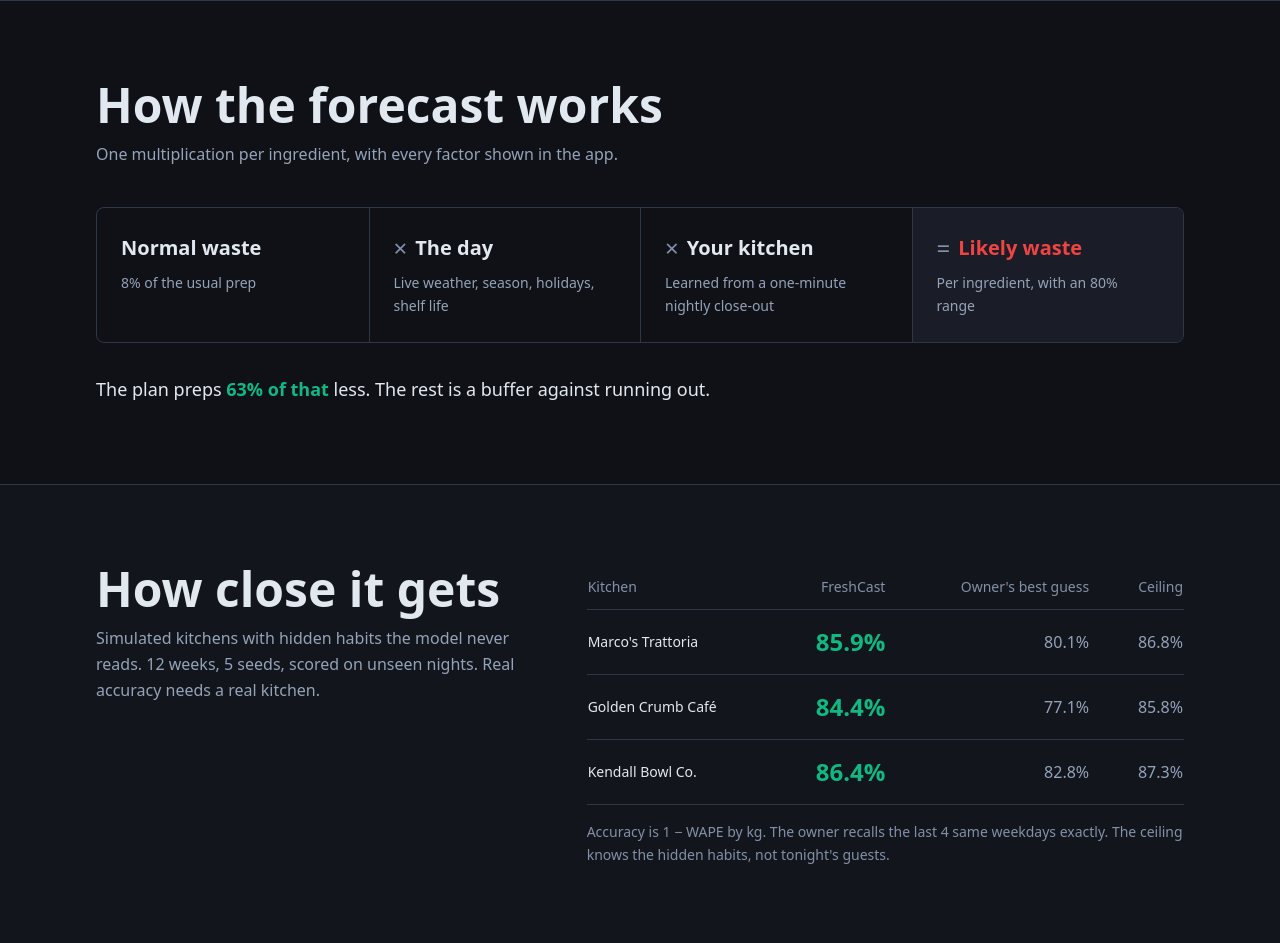
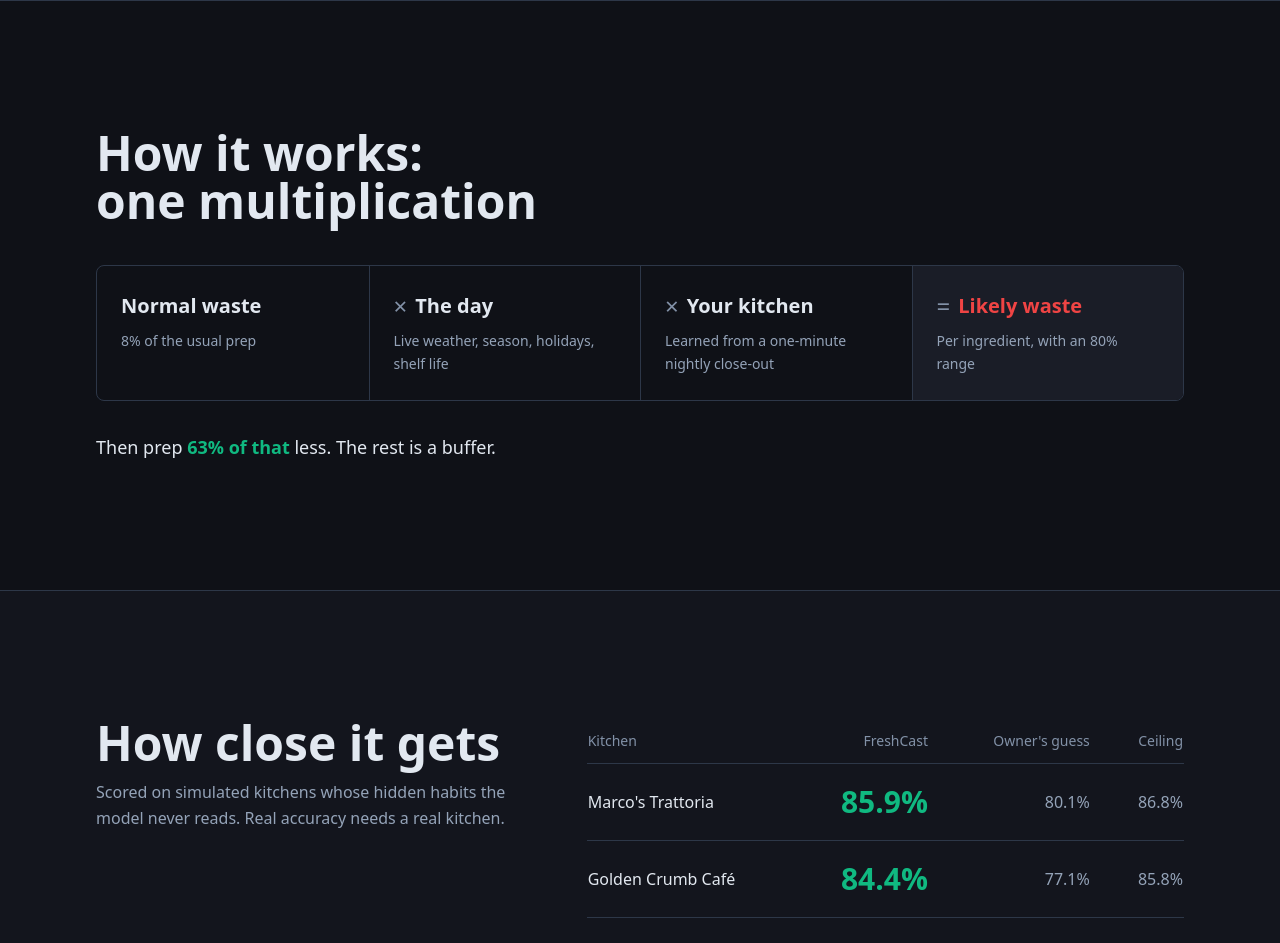
Before and after one commit to DanielIbraev/FreshCast, a Next.js app in the folder freshcast-app/: page / in a window 1280 px wide. Shown: the part 800-1743 px from the top of the page. Built offline with nearby package versions, Linux system fonts and the light colour scheme.

Commit message:
Front page and README screenshots

```diff
--- a/freshcast-app/app/page.tsx
+++ b/freshcast-app/app/page.tsx
@@ -27,8 +27,8 @@ export default function Home() {
       <main>
         <section className="mx-auto grid max-w-6xl gap-10 px-5 pb-16 pt-6 sm:px-8 lg:grid-cols-[minmax(0,1.08fr)_minmax(0,1fr)] lg:min-h-[calc(100svh-4rem)] lg:items-center lg:gap-12 lg:py-10">
           <div className="min-w-0">
-            <h1 className="font-display text-[2.6rem] font-700 leading-[1.05] text-text-primary [overflow-wrap:break-word] sm:text-6xl">
-              Prep less food. Throw less away.
+            <h1 className="font-display text-[2rem] font-700 leading-[1.05] text-text-primary [overflow-wrap:break-word] sm:text-5xl xl:text-6xl">
+              <span className="block">Prep less food.</span> <span className="block">Throw less away.</span>
             </h1>
             <p className="mt-5 max-w-[34rem] text-lg leading-relaxed text-text-secondary">
               Each morning, FreshCast tells an independent restaurant how much less of each ingredient to prep. No hardware.
@@ -40,9 +40,9 @@ export default function Home() {
             <Image
               src="/landing/dashboard.webp"
               width={1800}
-              height={1200}
+              height={1500}
               priority
-              sizes="(min-width: 1024px) 780px, 100vw"
+              unoptimized
               alt="The FreshCast forecast for Marco's Trattoria: a 7-day outlook with live weather, guests and dollars of likely waste per day, then today's waste at risk and what the prep plan saves."
               className="h-auto w-full max-w-none rounded-lg border border-border lg:w-[150%]"
             />
--- a/freshcast-app/components/landing/accuracy.tsx
+++ b/freshcast-app/components/landing/accuracy.tsx
@@ -15,14 +15,14 @@ export function Accuracy() {
 
   return (
     <section aria-labelledby="accuracy" className="border-t border-border bg-surface/40">
-      <div className="mx-auto grid max-w-6xl gap-10 px-5 py-16 sm:px-8 lg:grid-cols-[minmax(0,5fr)_minmax(0,7fr)] lg:gap-16 lg:py-20">
+      <div className="mx-auto grid max-w-6xl gap-10 px-5 py-20 sm:px-8 lg:grid-cols-[minmax(0,5fr)_minmax(0,7fr)] lg:gap-16 lg:py-32">
         <div className="min-w-0">
           <h2 id="accuracy" className="font-display text-4xl font-700 lg:text-5xl leading-tight text-text-primary">
             How close it gets
           </h2>
           <p className="mt-3 text-base leading-relaxed text-text-secondary">
-            Simulated kitchens with hidden habits the model never reads. {weeks} weeks, {bench.seeds.length} seeds,
-            scored on unseen nights. Real accuracy needs a real kitchen.
+            Scored on simulated kitchens whose hidden habits the model never reads. Real accuracy needs a real
+            kitchen.
           </p>
         </div>
 
@@ -30,26 +30,26 @@ export function Accuracy() {
           <table className="w-full text-left">
             <thead>
               <tr className="border-b border-border text-sm text-text-muted">
-                <th scope="col" className="py-3 pr-4 font-400">Kitchen</th>
-                <th scope="col" className="px-4 py-3 text-right font-400">FreshCast</th>
-                <th scope="col" className="px-4 py-3 text-right font-400">Owner&apos;s best guess</th>
-                <th scope="col" className="py-3 pl-4 text-right font-400">Ceiling</th>
+                <th scope="col" className="py-3 pr-2 font-400 sm:pr-4">Kitchen</th>
+                <th scope="col" className="px-2 py-3 text-right font-400 sm:px-4">FreshCast</th>
+                <th scope="col" className="px-2 py-3 text-right font-400 sm:px-4">Owner&apos;s guess</th>
+                <th scope="col" className="py-3 pl-2 text-right font-400 sm:pl-4">Ceiling</th>
               </tr>
             </thead>
             <tbody>
               {rows.map((r) => (
                 <tr key={r.id} className="border-b border-border">
-                  <th scope="row" className="py-4 pr-4 text-sm font-500 text-text-primary">{r.name}</th>
-                  <td className="px-4 py-4 text-right font-display text-2xl font-700 tabular-nums text-good">{pct(r.model)}</td>
-                  <td className="px-4 py-4 text-right text-base tabular-nums text-text-secondary">{pct(r.owner)}</td>
-                  <td className="py-4 pl-4 text-right text-base tabular-nums text-text-secondary">{pct(r.ceiling)}</td>
+                  <th scope="row" className="py-5 pr-2 text-sm font-500 sm:pr-4 sm:text-base text-text-primary">{r.name}</th>
+                  <td className="px-2 py-5 text-right font-display text-2xl sm:px-4 sm:text-3xl font-700 tabular-nums text-good">{pct(r.model)}</td>
+                  <td className="px-2 py-5 text-right text-sm sm:px-4 sm:text-base tabular-nums text-text-secondary">{pct(r.owner)}</td>
+                  <td className="py-5 pl-2 text-right text-sm sm:pl-4 sm:text-base tabular-nums text-text-secondary">{pct(r.ceiling)}</td>
                 </tr>
               ))}
             </tbody>
           </table>
           <p className="mt-4 text-sm leading-relaxed text-text-muted">
-            Accuracy is 1 − WAPE by kg. The owner recalls the last 4 same weekdays exactly. The ceiling knows the
-            hidden habits, not tonight&apos;s guests.
+            {weeks} weeks, {bench.seeds.length} seeds. Accuracy is 1 − WAPE by kg. The owner recalls the last 4 same
+            weekdays exactly; the ceiling knows the hidden habits.
           </p>
         </div>
       </div>
--- a/freshcast-app/components/landing/how-it-works.tsx
+++ b/freshcast-app/components/landing/how-it-works.tsx
@@ -13,13 +13,10 @@ const TERMS = [
 export function HowItWorks() {
   return (
     <section aria-labelledby="how" className="border-t border-border">
-      <div className="mx-auto max-w-6xl px-5 py-16 sm:px-8 lg:py-20">
-        <h2 id="how" className="max-w-xl font-display text-4xl font-700 lg:text-5xl leading-tight text-text-primary">
-          How the forecast works
+      <div className="mx-auto max-w-6xl px-5 py-20 sm:px-8 lg:py-32">
+        <h2 id="how" className="max-w-3xl font-display text-4xl font-700 lg:text-5xl leading-tight text-text-primary">
+          How it works: one multiplication
         </h2>
-        <p className="mt-3 max-w-xl text-base leading-relaxed text-text-secondary">
-          One multiplication per ingredient, with every factor shown in the app.
-        </p>
 
         <ol className="mt-10 grid overflow-hidden rounded-lg border border-border md:grid-cols-4">
           {TERMS.map((t, i) => (
@@ -41,8 +38,7 @@ export function HowItWorks() {
         </ol>
 
         <p className="mt-8 max-w-2xl text-lg leading-relaxed text-text-primary">
-          The plan preps <span className="font-700 text-good">{pct(REDUCTION_RATE)} of that</span> less. The rest is a
-          buffer against running out.
+          Then prep <span className="font-700 text-good">{pct(REDUCTION_RATE)} of that</span> less. The rest is a buffer.
         </p>
       </div>
     </section>
```
Also changed, not shown: freshcast-app/public/landing/dashboard.webp, 8 other files (tests, documents, lock files or other folders).
